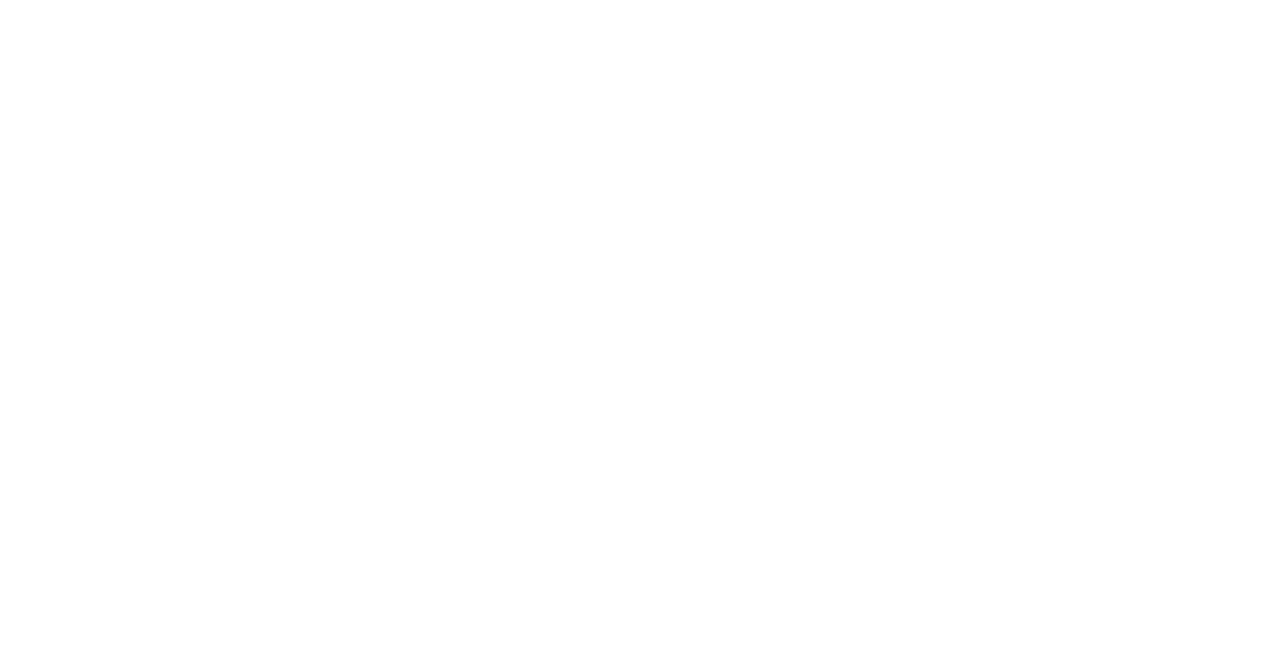
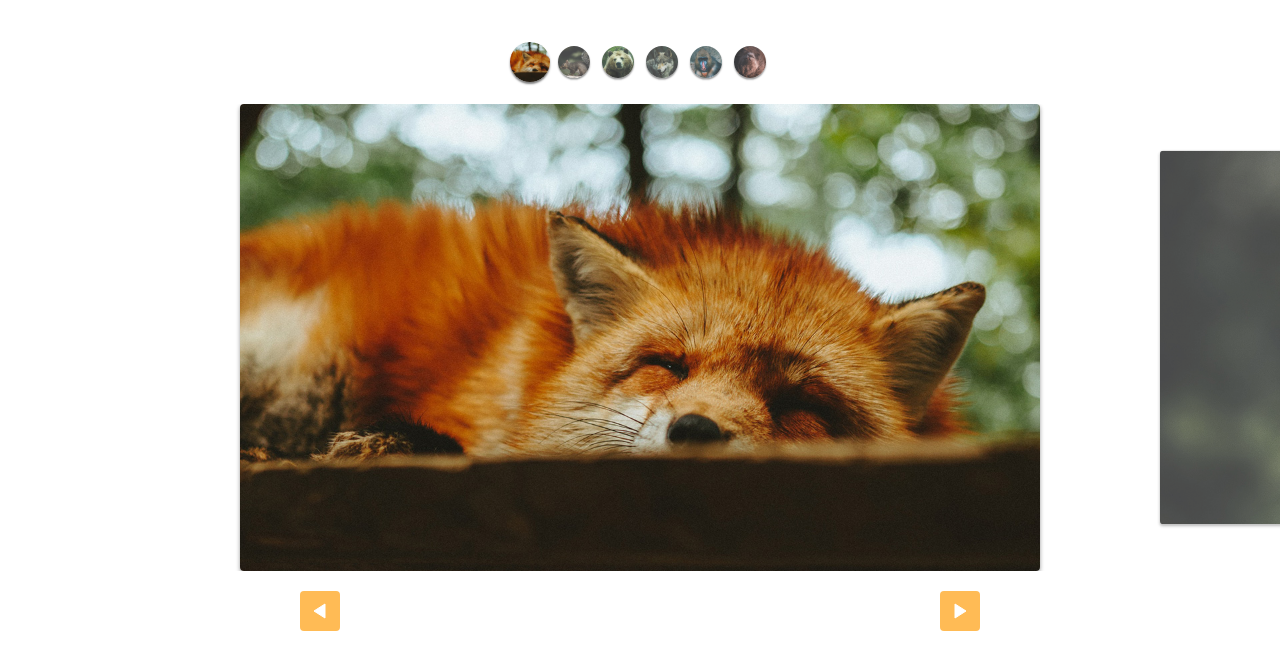
Before and after one commit to sarahprando/slide, a plain HTML site: page index.html in a window 1280 px wide. Drawn offline with Linux system fonts and the light colour scheme.

Commit message:
projeto finalizado

```diff
--- a/css/style.css
+++ b/css/style.css
@@ -0,0 +1,111 @@
+body {
+    margin: 0px;
+  }
+
+  ul {
+    padding: 0px;
+    margin: 0px;
+    list-style: none;
+  }
+
+  img {
+    display: block;
+    max-width: 100%;
+  }
+
+  .slide-wrapper {
+    overflow: hidden;
+  }
+
+  .slide {
+    display: flex;
+  }
+
+  .slide:hover {
+    will-change: transform;
+  }
+
+  .slide li {
+    flex-shrink: 0;
+    width: 80vw;
+    max-width: 800px;
+    margin: 0 20px;
+
+    border-radius: 4px;
+    overflow: hidden;
+    box-shadow: 0 2px 4px rgba(0,0,0,.4);
+    opacity: .8;
+    transform: scale(.8);
+    transition: .4s;
+  }
+
+  .slide li.active {
+    opacity: 1;
+    transform: scale(1);
+  }
+
+  [data-control="slide"] {
+    display: flex;
+    justify-content: center;
+    margin-top: 20px;
+  }
+
+  [data-control="slide"] li a {
+    display: block;
+    width: 12px;
+    height: 12px;
+    background: #FB5;
+    border-radius: 50%;
+    overflow: hidden;
+    text-indent: -999px;
+    margin: 5px;
+  }
+
+  [data-control="slide"] li.active a, [data-control="slide"] li a:hover {
+    background: #E54;
+  }
+
+  .custom-controls {
+    display: flex;
+    justify-content: center;
+    margin-top: 40px;
+    margin-bottom: 20px;
+    flex-wrap: wrap;
+  }
+
+  .custom-controls li {
+    opacity: .8;
+    transform: scale(.8);
+    width: 40px;
+    height: 40px;
+    border-radius: 50%;
+    overflow: hidden;
+    margin: 2px;
+    box-shadow: 0 2px 2px rgba(0,0,0,.5);
+    transition: .3s;
+  }
+
+  .custom-controls li.active {
+    opacity: 1;
+    transform: scale(1);
+  }
+
+  .arrow-nav {
+    display: flex;
+    justify-content: space-around;
+    margin: 20px 0;
+  }
+
+  .arrow-nav button {
+    cursor: pointer;
+    border: none;
+    border-radius: 4px;
+    color: white;
+    width: 40px;
+    height: 40px;
+    background: #FB5 url('../img/arrow.svg') center center no-repeat;
+  }
+
+  .arrow-nav button.prev {
+    transform: rotate(-180deg);
+  }
--- a/index.html
+++ b/index.html
@@ -1,16 +1,35 @@
 <!DOCTYPE html>
-<html lang="pr-br">
+<html lang="en">
 <head>
-    <meta charset="UTF-8">
-    <meta name="viewport" content="width=device-width, initial-scale=1.0">
-
-    <title>Slide curso JavaScript</title>
-
-    <link rel="stylesheet" href="css/style.css">
+  <meta charset="UTF-8">
+  <meta name="viewport" content="width=device-width, initial-scale=1.0">
+  <meta http-equiv="X-UA-Compatible" content="ie=edge">
+  <title>Slide Curso JavaScript</title>
+  <link rel="stylesheet" href="css/style.css">
 </head>
-
 <body>
-    <script type="module" scr="js/script.js"></script>
+  <ul class="custom-controls">
+    <li><img src="img/foto1-thumb.jpg" alt=""></li>
+    <li><img src="img/foto2-thumb.jpg" alt=""></li>
+    <li><img src="img/foto3-thumb.jpg" alt=""></li>
+    <li><img src="img/foto4-thumb.jpg" alt=""></li>
+    <li><img src="img/foto5-thumb.jpg" alt=""></li>
+    <li><img src="img/foto6-thumb.jpg" alt=""></li>
+  </ul>
+  <div class="slide-wrapper">
+    <ul class="slide">
+      <li><img src="img/foto1.jpg" alt=""></li>
+      <li><img src="img/foto2.jpg" alt=""></li>
+      <li><img src="img/foto3.jpg" alt=""></li>
+      <li><img src="img/foto4.jpg" alt=""></li>
+      <li><img src="img/foto5.jpg" alt=""></li>
+      <li><img src="img/foto6.jpg" alt=""></li>
+    </ul>
+  </div>
+  <div class="arrow-nav">
+    <button class="prev"></button>
+    <button class="next"></button>
+  </div>
+  <script type="module" src="js/script.js"></script>
 </body>
-
 </html>
--- a/js/script.js
+++ b/js/script.js
@@ -0,0 +1,6 @@
+import SlideNav from './slide.js';
+
+const slide = new SlideNav('.slide', '.slide-wrapper');
+slide.init();
+slide.addArrow('.prev', '.next');
+slide.addControl('.custom-controls');
--- a/js/slide.js
+++ b/js/slide.js
@@ -0,0 +1,201 @@
+import debounce from './debounce.js';
+
+export class Slide {
+  constructor(slide, wrapper) {
+    this.slide = document.querySelector(slide)
+    this.wrapper = document.querySelector(wrapper);
+    this.dist = { finalPosition: 0, startX: 0, movement: 0 }
+    this.activeClass = 'active';
+    this.changeEvent = new Event('changeEvent');
+  }
+
+  transition(active) {
+    this.slide.style.transition = active ? 'transform .3s' : '';
+  }
+
+  moveSlide(distX) {
+    this.dist.movePosition = distX;
+    this.slide.style.transform = `translate3d(${distX}px, 0, 0)`;
+  }
+
+  updatePosition(clientX) {
+    this.dist.movement = (this.dist.startX - clientX) * 1.6;
+    return this.dist.finalPosition - this.dist.movement;
+  }
+
+  onStart(event) {
+    let movetype;
+    if (event.type === 'mousedown') {
+      event.preventDefault();
+      this.dist.startX = event.clientX;
+      movetype = 'mousemove';
+    } else {
+      this.dist.startX = event.changedTouches[0].clientX;
+      movetype = 'touchmove';
+    }
+    this.wrapper.addEventListener(movetype, this.onMove);
+    this.transition(false);
+  }
+
+  onMove(event) {
+    const pointerPosition = (event.type === 'mousemove') ? event.clientX : event.changedTouches[0].clientX;
+    const finalPosition = this.updatePosition(pointerPosition);
+    this.moveSlide(finalPosition);
+  }
+
+  onEnd(event) {
+    const movetype = (event.type === 'mouseup') ? 'mousemove' : 'touchmove';
+    this.wrapper.removeEventListener(movetype, this.onMove);
+    this.dist.finalPosition = this.dist.movePosition;
+    this.transition(true);
+    this.changeSlideOnEnd();
+  }
+
+  changeSlideOnEnd() {
+    if (this.dist.movement > 120 && this.index.next !== undefined) {
+      this.activeNextSlide();
+    } else if (this.dist.movement < -120 && this.index.prev !== undefined) {
+      this.activePrevSlide();
+    } else {
+      this.changeSlide(this.index.active);
+    }
+  }
+
+  addSlideEvents() {
+    this.wrapper.addEventListener('mousedown', this.onStart);
+    this.wrapper.addEventListener('touchstart', this.onStart);
+    this.wrapper.addEventListener('mouseup', this.onEnd);
+    this.wrapper.addEventListener('touchend', this.onEnd);
+  }
+
+  // Slides config
+
+  slidePosition(slide) {
+    const margin = (this.wrapper.offsetWidth - slide.offsetWidth) / 2;
+    return -(slide.offsetLeft - margin);
+  }
+
+  slidesConfig() {
+    this.slideArray = [...this.slide.children].map((element) => {
+      const position = this.slidePosition(element);
+      return { position, element };
+    });
+  }
+
+  slidesIndexNav(index) {
+    const last = this.slideArray.length - 1;
+    this.index = {
+      prev: index ? index - 1 : undefined,
+      active: index,
+      next: index === last ? undefined : index + 1,
+    }
+  }
+
+  changeSlide(index) {
+    const activeSlide = this.slideArray[index];
+    this.moveSlide(activeSlide.position);
+    this.slidesIndexNav(index);
+    this.dist.finalPosition = activeSlide.position;
+    this.changeActiveClass();
+    this.wrapper.dispatchEvent(this.changeEvent);
+  }
+
+  changeActiveClass() {
+    this.slideArray.forEach(item => item.element.classList.remove(this.activeClass));
+    this.slideArray[this.index.active].element.classList.add(this.activeClass);
+  }
+
+  activePrevSlide() {
+    if (this.index.prev !== undefined) this.changeSlide(this.index.prev);
+  }
+
+  activeNextSlide() {
+    if (this.index.next !== undefined) this.changeSlide(this.index.next);
+  }
+
+  onResize() {
+    setTimeout(() => {
+      this.slidesConfig();
+      this.changeSlide(this.index.active);
+    }, 1000);
+  }
+
+  addResizeEvent() {
+    window.addEventListener('resize', this.onResize);
+  }
+
+  bindEvents() {
+    this.onStart = this.onStart.bind(this);
+    this.onMove = this.onMove.bind(this);
+    this.onEnd = this.onEnd.bind(this);
+
+    this.activePrevSlide = this.activePrevSlide.bind(this);
+    this.activeNextSlide = this.activeNextSlide.bind(this);
+
+    this.onResize = debounce(this.onResize.bind(this), 200);
+  }
+
+  init() {
+    this.bindEvents();
+    this.transition(true);
+    this.addSlideEvents();
+    this.slidesConfig();
+    this.addResizeEvent();
+    this.changeSlide(0);
+    return this;
+  }
+}
+
+export default class SlideNav extends Slide {
+  constructor(slide, wrapper) {
+    super(slide, wrapper);
+    this.bindControlEvents();
+  }
+
+  addArrow(prev, next) {
+    this.prevElement = document.querySelector(prev);
+    this.nextElement = document.querySelector(next);
+    this.addArrowEvent();
+  }
+
+  addArrowEvent() {
+    this.prevElement.addEventListener('click', this.activePrevSlide);
+    this.nextElement.addEventListener('click', this.activeNextSlide);
+  }
+
+  createControl() {
+    const control = document.createElement('ul');
+    control.dataset.control = 'slide';
+    this.slideArray.forEach((item, index) => {
+      control.innerHTML += `<li><a href="#slide${index + 1}">${index + 1}</a></li>`;
+    });
+    this.wrapper.appendChild(control);
+    return control;
+  }
+
+  eventControl(item, index) {
+    item.addEventListener('click', (event) => {
+      event.preventDefault();
+      this.changeSlide(index);
+    });
+    this.wrapper.addEventListener('changeEvent', this.activeControlItem);
+  }
+
+  activeControlItem() {
+    this.controlArray.forEach(item => item.classList.remove(this.activeClass));
+    this.controlArray[this.index.active].classList.add(this.activeClass);
+  }
+
+  addControl(customControl) {
+    this.control = document.querySelector(customControl) || this.createControl();
+    this.controlArray = [...this.control.children];
+
+    this.activeControlItem();
+    this.controlArray.forEach(this.eventControl);
+  }
+
+  bindControlEvents() {
+    this.eventControl = this.eventControl.bind(this);
+    this.activeControlItem = this.activeControlItem.bind(this);
+  }
+}
```
Also changed, not shown: img/arrow.svg (added), img/foto1-thumb.jpg (added), img/foto1.jpg (added), img/foto2-thumb.jpg (added), img/foto2.jpg (added), img/foto3-thumb.jpg (added), img/foto3.jpg (added), img/foto4-thumb.jpg (added), img/foto4.jpg (added), img/foto5-thumb.jpg (added), img/foto5.jpg (added), img/foto6-thumb.jpg (added), img/foto6.jpg (added).
